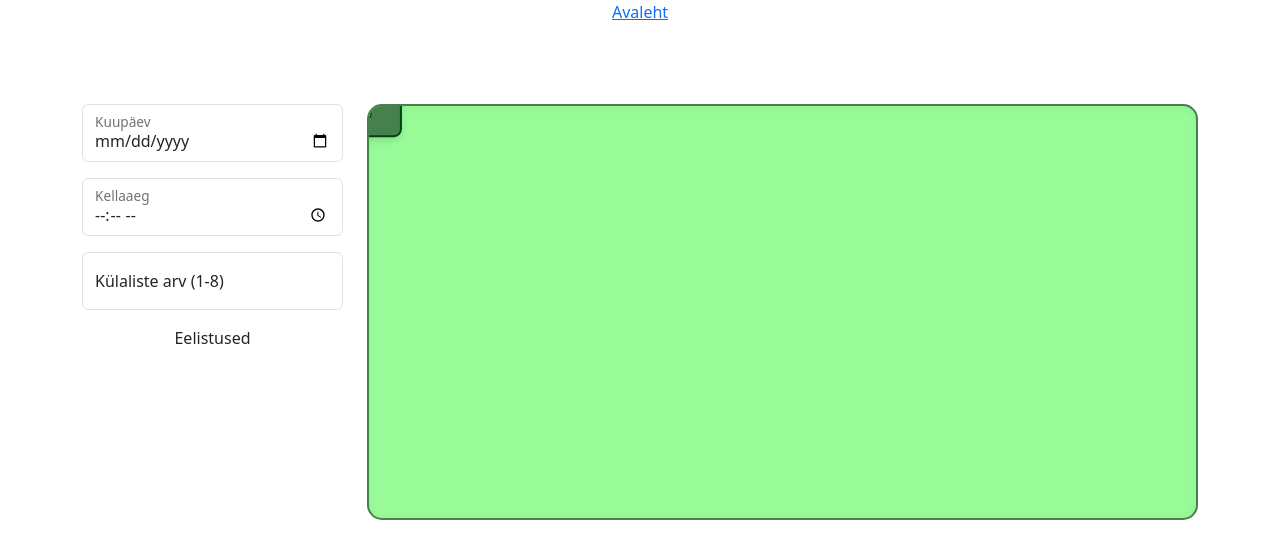
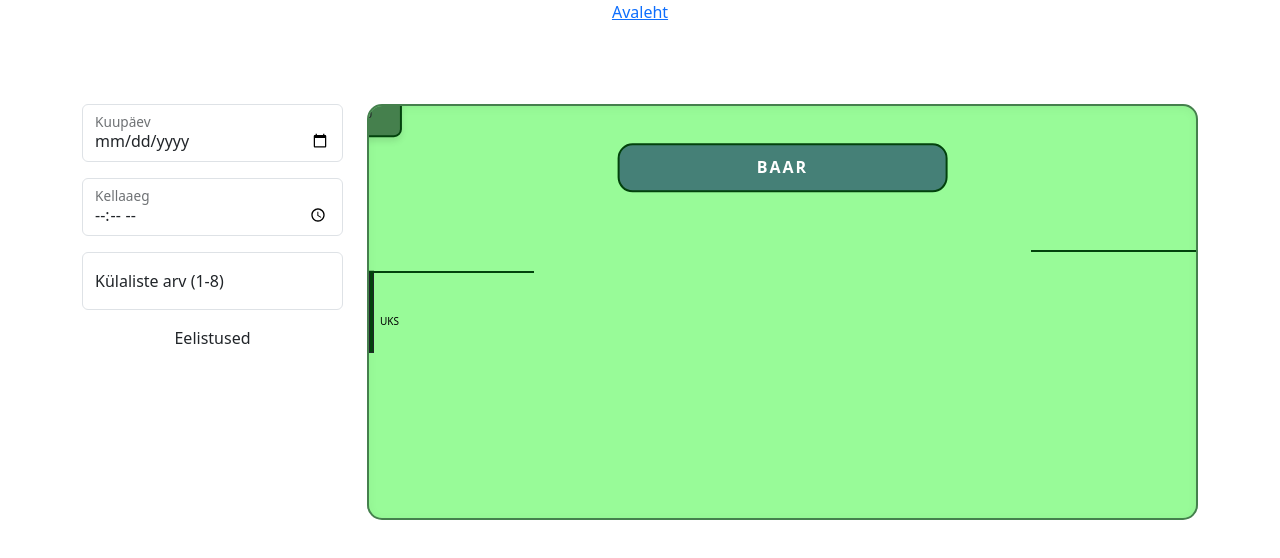
Before and after one commit to liisakanemagi/restaurant-front, a Vue app: page / in a window 1280 px wide. Shown: the top 558 px of the page. Built offline with nearby package versions, Linux system fonts and the light colour scheme; no server answers.

Commit message:
style: display other elements in the restaurant (initial simple style)

```diff
--- a/src/components/RestaurantTableLayout.vue
+++ b/src/components/RestaurantTableLayout.vue
@@ -12,6 +12,18 @@
         <small>{{restaurantTable.capacity}}</small>
       </div>
     </div>
+
+    <div class="bar-counter" style="left: 50%; top: 15%; width: 40%; height: 12%;">
+      <span>BAAR</span>
+    </div>
+
+    <div class="door" style="left: 0; top: 50%; width: 5px; height: 20%;">
+      <span class="door-text">UKS</span>
+    </div>
+
+    <div class="wall" style="left: 0%; top: 40%; width: 20%; height: 2px;"></div>
+    <div class="wall" style="left: 80%; top: 35%; width: 20%; height: 2px;"></div>
+
   </div>
 </template>
 
@@ -79,4 +91,40 @@ export default {
   line-height: 1.2;
 }
 
+.bar-counter {
+  position: absolute;
+  background-color: #458077;
+  color: white;
+  border-radius: 15px;
+  display: flex;
+  align-items: center;
+  justify-content: center;
+  transform: translate(-50%, -50%);
+  font-weight: bold;
+  letter-spacing: 2px;
+  border: 2px solid #02420c;
+}
+
+.door {
+  position: absolute;
+  background-color: #02420c;
+  border: 1px solid;
+  transform: translateY(-50%);
+
+  .door-text {
+    position: absolute;
+    left: 10px;
+    top: 50px;
+    transform: translateY(-50%);
+    font-size: 10px;
+    color: black;
+  }
+}
+
+.wall {
+  position: absolute;
+  background-color: #02420c;
+
+}
+
 </style>
```
